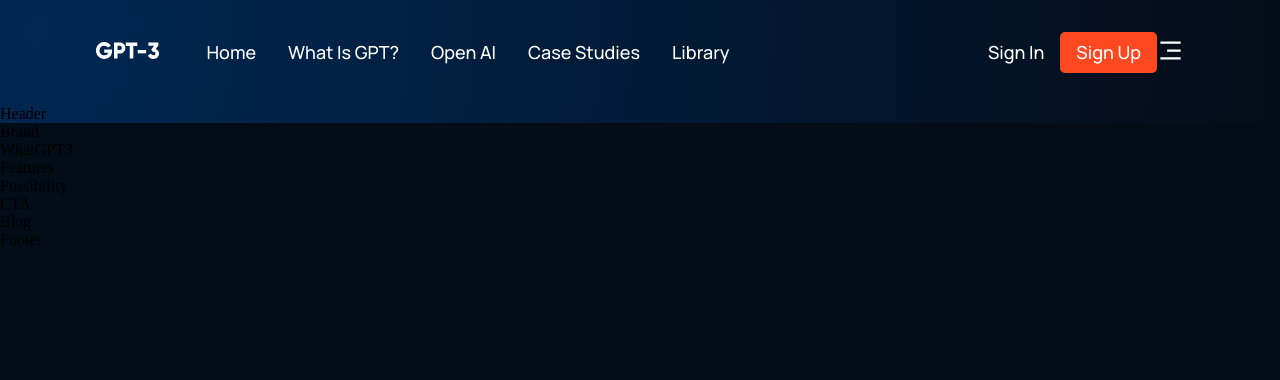
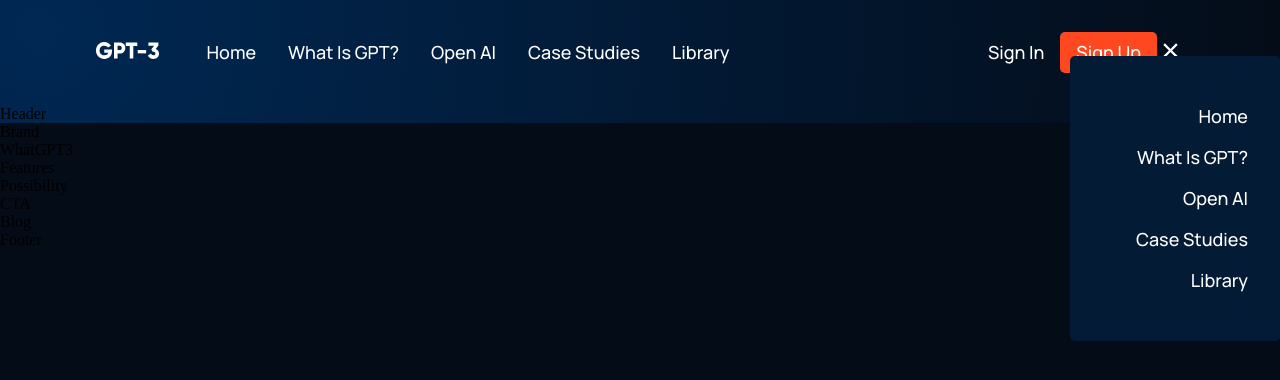
Before and after one commit to zubbyzillion/React-Landing-Page, a React (Vite) app: page / in a window 1280 px wide. Both pictures are taken after a click on the icon 1170 px from the left and 50 px from the top of the page. Shown: the top 380 px of the page. Built offline with nearby package versions, Linux system fonts and the light colour scheme.

Commit message:
Fixed Menu bar Issues

```diff
--- a/src/components/navbar/Navbar.jsx
+++ b/src/components/navbar/Navbar.jsx
@@ -31,12 +31,12 @@
         </div>
         <div className="gpt3__navbar-sign">
           <p>Sign In</p>
-          <button class="button">Sign Up</button>
+          <button type="button">Sign Up</button>
         </div>
         <div className="gpt3__navbar-menu">
           {toggleMenu
-            ? <RiCloseLine color="#fff" size={27} onClick={() => setToggleMenu(false)}/>
-            : <RiMenu3Line color="#fff" size={27} onClick={() => setToggleMenu(false)}/>
+            ? <RiCloseLine color="#fff" size={27} onClick={() => setToggleMenu(false)} />
+            : <RiMenu3Line color="#fff" size={27} onClick={() => setToggleMenu(true)} />
           }
           {toggleMenu && (
             <div className="gpt3__navbar-menu_container scale-up-center">
@@ -44,7 +44,7 @@
                 <Menu />
                 <div className="gpt3__navbar-menu_container-links-sign">
                   <p>Sign In</p>
-                  <button class="button">Sign Up</button>
+                  <button type="button">Sign Up</button>
                 </div>
               </div>
             </div>
```
